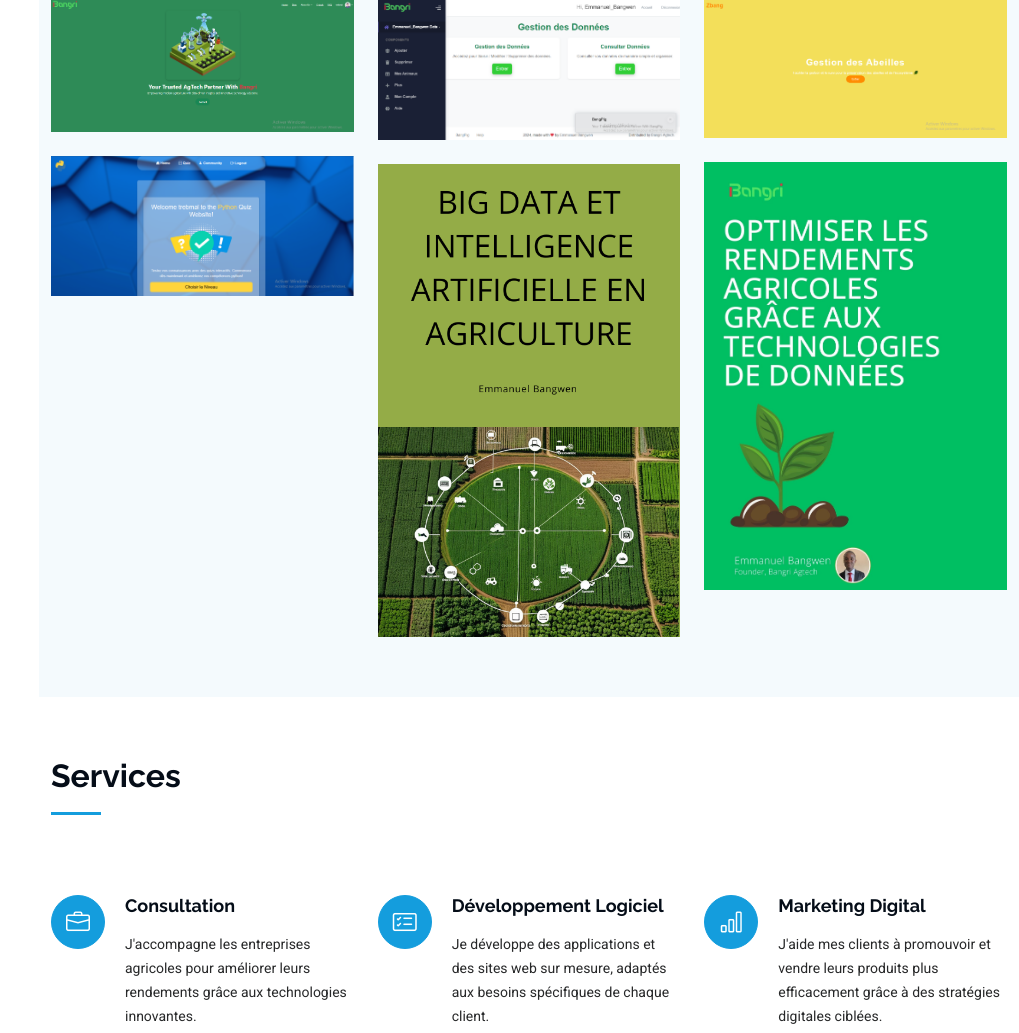
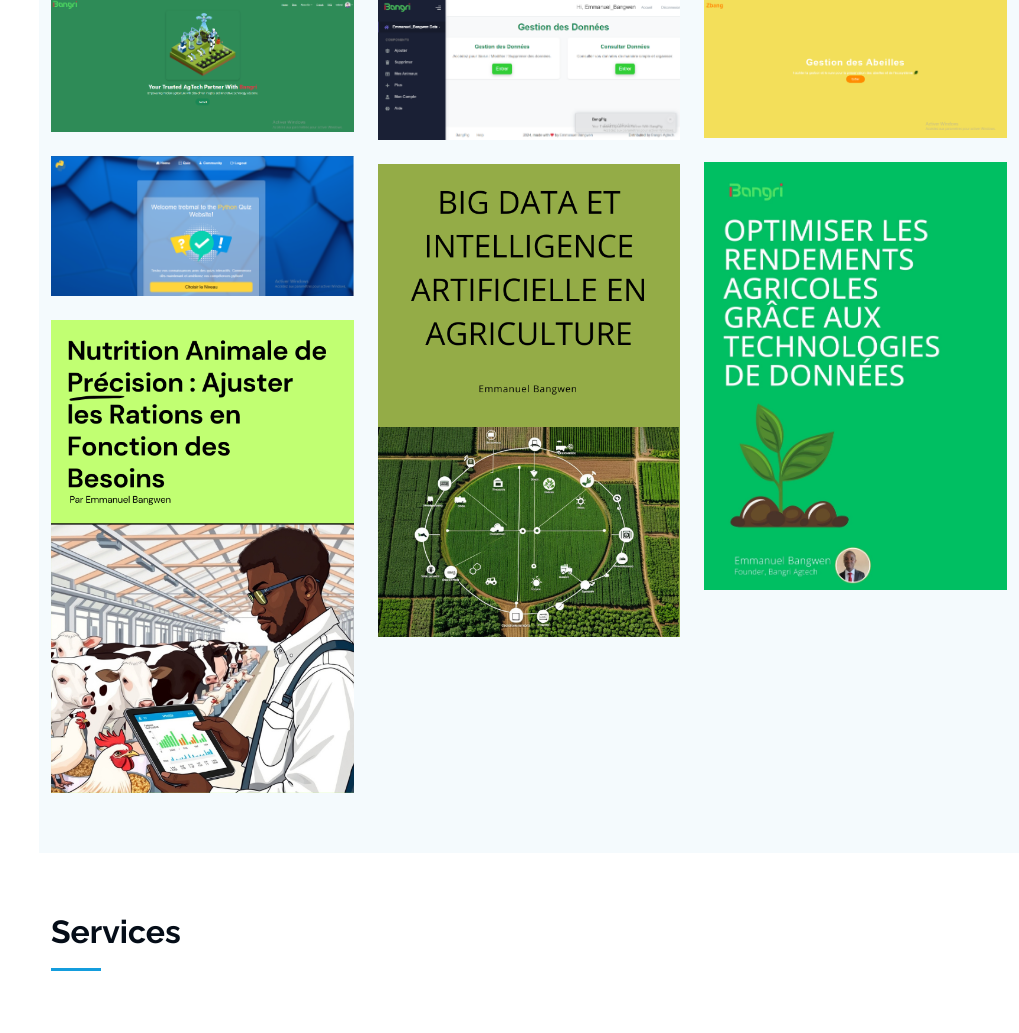
Before and after one commit to EmmanuelBANGWEN/Portfolio, a Django app: page / in a window 1280 px wide. Shown: the part 2294-3327 px from the top of the page, without its empty margins (261-1280 px from the left). Run offline with Django 3.2, Linux system fonts and the light colour scheme; some libraries are stand-ins or nearby versions.

Commit message:
nutrition ebook

```diff
--- a/Base/templates/index.html
+++ b/Base/templates/index.html
@@ -257,11 +257,11 @@
               </div>
             </div><!-- End Portfolio Item -->
 
-<!--
+
 
             <div class="col-lg-4 col-md-6 portfolio-item isotope-item filter-books">
               <div class="portfolio-content h-100">
-                <img src="{% static 'assets/img/ia.png' %}" class="img-fluid" alt="">
+                <img src="{% static 'assets/img/nutrition.png' %}" class="img-fluid" alt="">
                 <div class="portfolio-info">
                   <h4>Books 1</h4>
                   <p>Nutrition Animale de
@@ -269,11 +269,11 @@
                     les Rations en
                     Fonction des
                     Besoins</p>
-                  <a href="{%static 'assets/img/ia.png' %}" title="Ebook 2" data-gallery="portfolio-gallery-book" class="glightbox preview-link"><i class="bi bi-zoom-in"></i></a>
+                  <a href="{%static 'assets/img/nutrition.png' %}" title="Ebook 2" data-gallery="portfolio-gallery-book" class="glightbox preview-link"><i class="bi bi-zoom-in"></i></a>
                   <a href="{% url 'nutrition' %}" title="More Details" class="details-link"><i class="bi bi-link-45deg"></i></a>
                 </div>
               </div>
-            </div> -->
+            </div>
 
 
 
```
Also changed, not shown: static/assets/img/nutrition.png (added), 1 other file.
